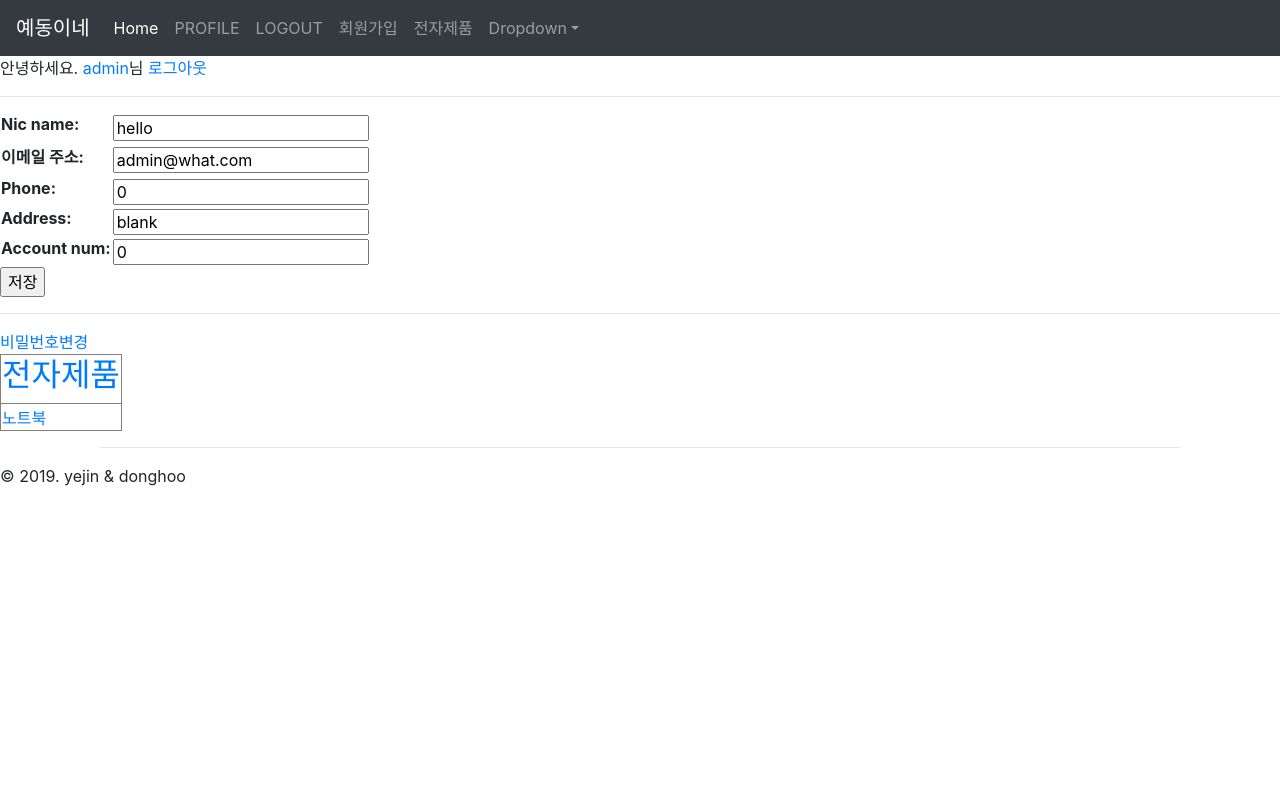
After one commit to Dokeey/Buy-Sell, a Django app: page /accounts/profile/edit/ in a window 1280 px wide. The commit adds this page. Run offline with Django 3.2, Linux system fonts and the light colour scheme; a user stored in the database is signed in; data comes from the database, SQL or seed files in the repository; both versions use the stored data as it was after the commit; some libraries are stand-ins or nearby versions.

Commit message:
add: 프로필 수정/비밀번호 변경 및 app_name 추가

```diff
--- a/accounts/forms.py
+++ b/accounts/forms.py
@@ -2,9 +2,8 @@ from django.contrib.auth.forms import UserCreationForm
 from django.contrib.auth import get_user_model
 from django.core.validators import validate_email, validate_integer   # 이메일 문법을 검사하는 클래스
 from django import forms
-from django.forms import models
 
-from .models import User
+User = get_user_model()
 
 
 
@@ -43,8 +42,13 @@ class SginupForm(UserCreationForm):
         self.fields['account_num'].label = '계좌번호'
 
     class Meta(UserCreationForm.Meta):
-        model = get_user_model()
+        model = User
         fields = UserCreationForm.Meta.fields + ('phone', 'nic_name', 'address', 'account_num')
         widgets = {
             'address': forms.TextInput(attrs={'readonly': True}),
         }
+
+class ProfileForm(forms.ModelForm):
+    class Meta:
+        model = User
+        fields = ['nic_name', 'email', 'phone', 'address', 'account_num']
--- /dev/null
+++ b/accounts/templates/accounts/profile_form.html
@@ -0,0 +1,15 @@
+{% extends "accounts/layout.html" %}
+
+{% block content %}
+
+<form action="" method="POST">
+    {% csrf_token %}
+    <table>
+        {{ form.as_table }}
+    </table>
+    <input type="submit" value="저장">
+</form>
+<hr>
+<a href="{% url "accounts:pw_edit" %}"> 비밀번호변경 </a>
+
+{% endblock %}
--- a/accounts/urls.py
+++ b/accounts/urls.py
@@ -1,8 +1,15 @@
+from django.shortcuts import redirect
 from django.urls import path
 from . import views
 
+app_name = 'accounts'
+
 urlpatterns = [
+    path('', lambda req: redirect('accounts:profile')),
     path('signup/', views.signup, name='signup'),
     path('login/', views.SigninView.as_view(), name='login'),
     path('logout/', views.signout, name='logout'),
+    path('profile/', views.profile_view, name='profile'),
+    path('profile/edit/', views.profile_edit, name='profile_edit'),
+    path('profile/edit/pw', views.pw_edit, name='pw_edit'),
 ]
--- a/accounts/views.py
+++ b/accounts/views.py
@@ -1,13 +1,18 @@
 from django.conf import settings
+from django.contrib.auth import get_user_model
 from django.contrib.auth.decorators import login_required
-from django.contrib.auth.views import LoginView, LogoutView
+from django.contrib.auth.mixins import LoginRequiredMixin
+from django.contrib.auth.views import LoginView, LogoutView, PasswordChangeView
 from django.http import HttpResponseRedirect
-from django.shortcuts import render, redirect
+from django.shortcuts import render, redirect, get_object_or_404
+from django.urls import reverse_lazy
 from django.utils.decorators import method_decorator
+from django.views.generic import UpdateView
 
-from .forms import SginupForm
+from .forms import SginupForm, ProfileForm
 
 # Create your views here.
+User = get_user_model()
 
 
 def signup(request):
@@ -16,7 +21,7 @@ def signup(request):
         if form.is_valid():
             form.save()
             # template에서 넘어온 인자들을 모두 합쳐 주소필드에 저장한다.
-            return redirect('signup')
+            return redirect('accounts:signup')
     else:
         form = SginupForm()
 
@@ -40,3 +45,32 @@ class SigninView(LoginView):
         return super().dispatch(request, *args, **kwargs)
 
 signout = LogoutView.as_view()
+
+
+@login_required
+def profile_view(request):
+    return render(request, 'accounts/profile.html')
+
+@login_required
+def profile_edit(request):
+    profile = get_object_or_404(User, pk=request.user.pk)
+
+    if request.method == "POST":
+        form = ProfileForm(request.POST, request.FILES, instance=profile)
+        if form.is_valid():
+            form.save()
+        return redirect('accounts:profile')
+    else:
+        form = ProfileForm(instance=profile)
+
+    return render(request, 'accounts/profile_form.html',{
+        'form': form
+    })
+
+
+@method_decorator(login_required, name='dispatch')
+class PasswordChange(PasswordChangeView):
+    template_name = 'accounts/pw_edit.html'
+    success_url = reverse_lazy('accounts:profile')
+
+pw_edit = PasswordChange.as_view()
--- a/buynsell/settings.py
+++ b/buynsell/settings.py
@@ -129,6 +129,6 @@ AUTH_USER_MODEL = 'accounts.User'
 
 from django.urls import reverse_lazy
 
-LOGIN_URL = reverse_lazy('login')
-LOGIN_REDIRECT_URL = reverse_lazy('signup')
-LOGOUT_REDIRECT_URL = reverse_lazy('signup')
+LOGIN_URL = reverse_lazy('accounts:login')
+LOGIN_REDIRECT_URL = reverse_lazy('accounts:signup')
+LOGOUT_REDIRECT_URL = reverse_lazy('accounts:signup')
--- a/buynsell/templates/layout.html
+++ b/buynsell/templates/layout.html
@@ -56,7 +56,13 @@
       </div>
     </nav>
 
-    안녕하세요 {{ user }}님 <br>
+    {% if user.is_authenticated %}
+        안녕하세요. <a href="{% url "accounts:profile" %}">{{ user }}</a>님
+        <a href="{% url "accounts:logout" %}"> 로그아웃 </a><br>
+    {% else %}
+        <a href="{% url "accounts:login" %}">로그인</a>
+        <a href="{% url "accounts:signup" %}"> 회원가입 </a><br>
+    {% endif %}
     {% for msg in messages %}
         {{ msg }}
     {% endfor %}
--- a/buynsell/urls.py
+++ b/buynsell/urls.py
@@ -14,10 +14,12 @@ Including another URLconf
     2. Add a URL to urlpatterns:  path('blog/', include('blog.urls'))
 """
 from django.contrib import admin
+from django.shortcuts import redirect
 from django.urls import path, include
 
 urlpatterns = [
     path('admin/', admin.site.urls),
     path('accounts/', include('accounts.urls')),
     path('category/', include('category.urls')),
+    path('', lambda req: redirect('accounts:profile'), name='root'),
 ]
```
Also changed, not shown: accounts/templates/accounts/profile.html (added, +27 -0 lines), accounts/templates/accounts/pw_edit.html (added, +13 -0 lines), db.sqlite3.
